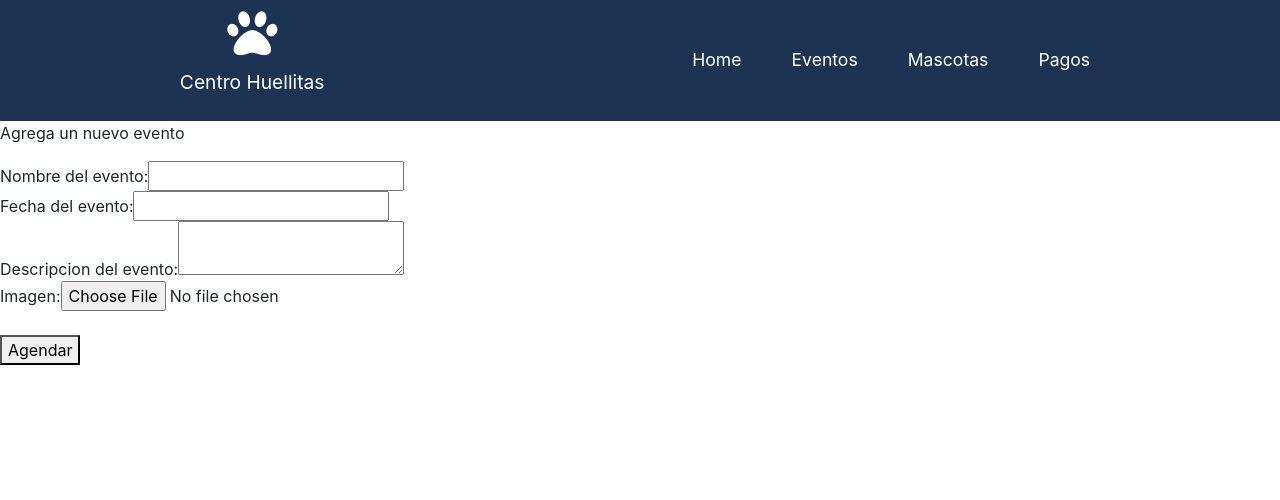
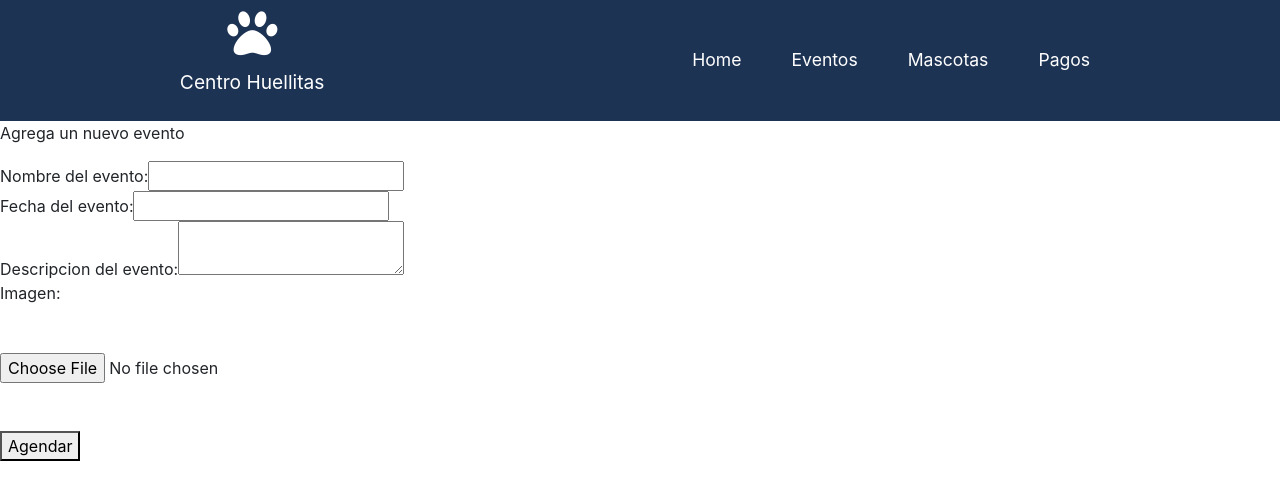
Before and after one commit to AlbertoMartinezGar/centrohuellitas_escalables, a React (Create React App) app: page /agregarevento in a window 1280 px wide. Shown: the top 500 px of the page. Built offline with nearby package versions, Linux system fonts and the light colour scheme.

Commit message:
v0.13 - Preview de imagen en front

```diff
--- a/src/components/CreateEvent/index.js
+++ b/src/components/CreateEvent/index.js
@@ -1,4 +1,5 @@
 import React, { useState } from "react";
+import FileUploader from "../FileUploader";
 import Header from "../Header";
 
 const CreateEvent = () => {
@@ -6,6 +7,9 @@
     const [nombre, setNombre] = useState("");
     const [fecha, setFecha] = useState("");
     const [descripcion, setDescripcion] = useState("");
+    const [selectedFile, setSelectedFile] = useState(null);
+
+    console.log(selectedFile);
 
     const handleSubmit = () => {
 
@@ -29,7 +33,7 @@
             .then(response => response.text())
             .then(result => console.log(result))
             .catch(error => console.log('error', error));
-        }
+    }
 
 
     return(
@@ -50,7 +54,7 @@
                         onChange={(e) => setDescripcion(e.target.value)}
                     />
                 <br />Imagen:
-                        <input type="file" name="imagen" />
+                        <FileUploader setSelectedFile={setSelectedFile}/>
                 <br /><br /><button type="submit">Agendar</button>
             </form>
 
--- /dev/null
+++ b/src/components/FileUploader.js
@@ -0,0 +1,34 @@
+import React, { useEffect, useState } from "react";
+
+const FileUploader = ({setSelectedFile}) => {
+    const [selectedImage, setSelectedImage] = useState(null);
+
+    useEffect( () => {
+        setSelectedFile(selectedImage);
+    }, [selectedImage]);
+
+    return (
+        <div>
+            {selectedImage && (
+                <div>
+                <img alt="not fount" width={"250px"} src={URL.createObjectURL(selectedImage)} />
+                <br />
+                <button onClick={()=>setSelectedImage(null)}>Remove</button>
+                </div>
+            )}
+            <br />
+
+            <br />
+            <input
+                type="file"
+                name="myImage"
+                onChange={(event) => {
+                console.log(event.target.files[0]);
+                setSelectedImage(event.target.files[0]);
+                }}
+            />
+        </div>
+    );
+};
+
+export default FileUploader;
```
